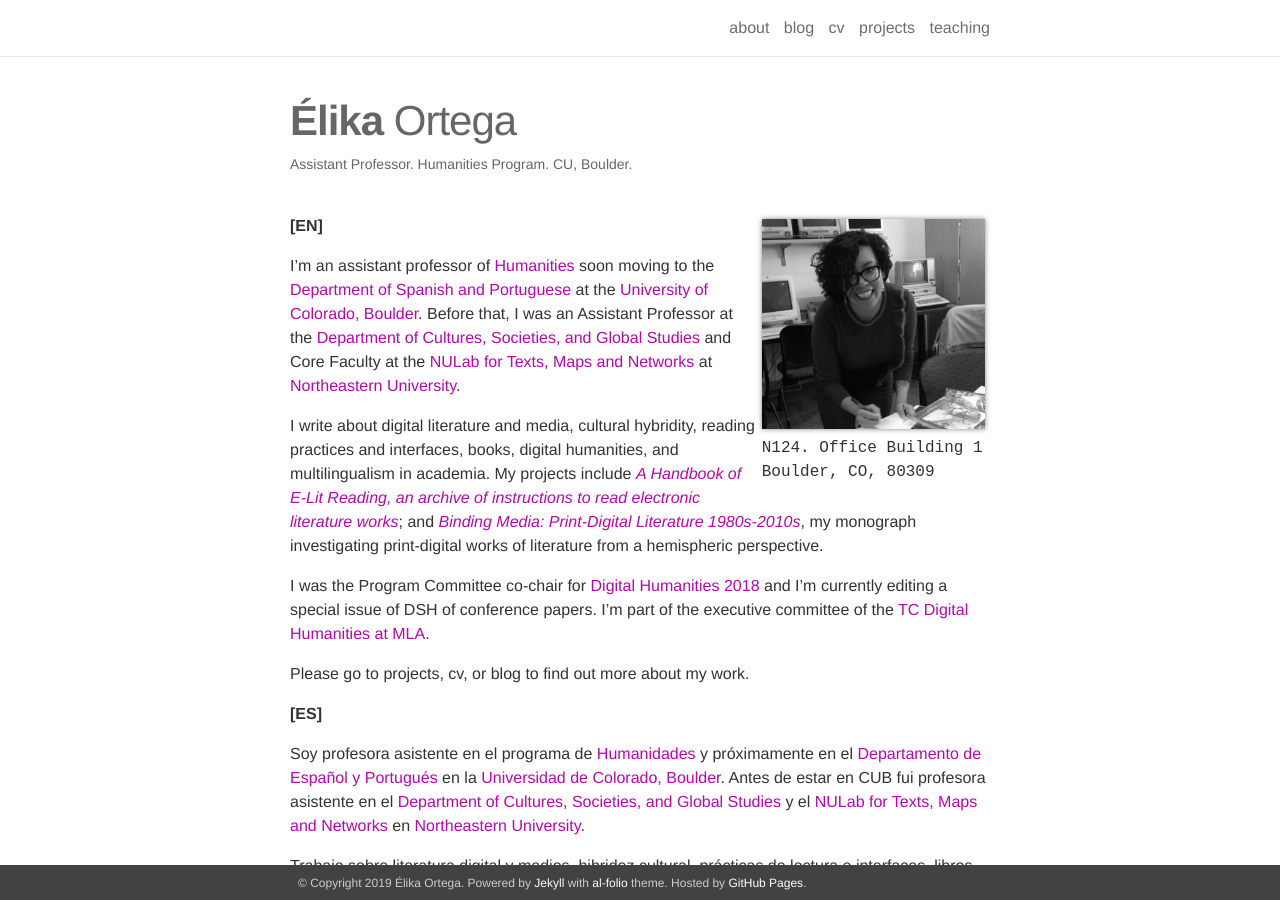
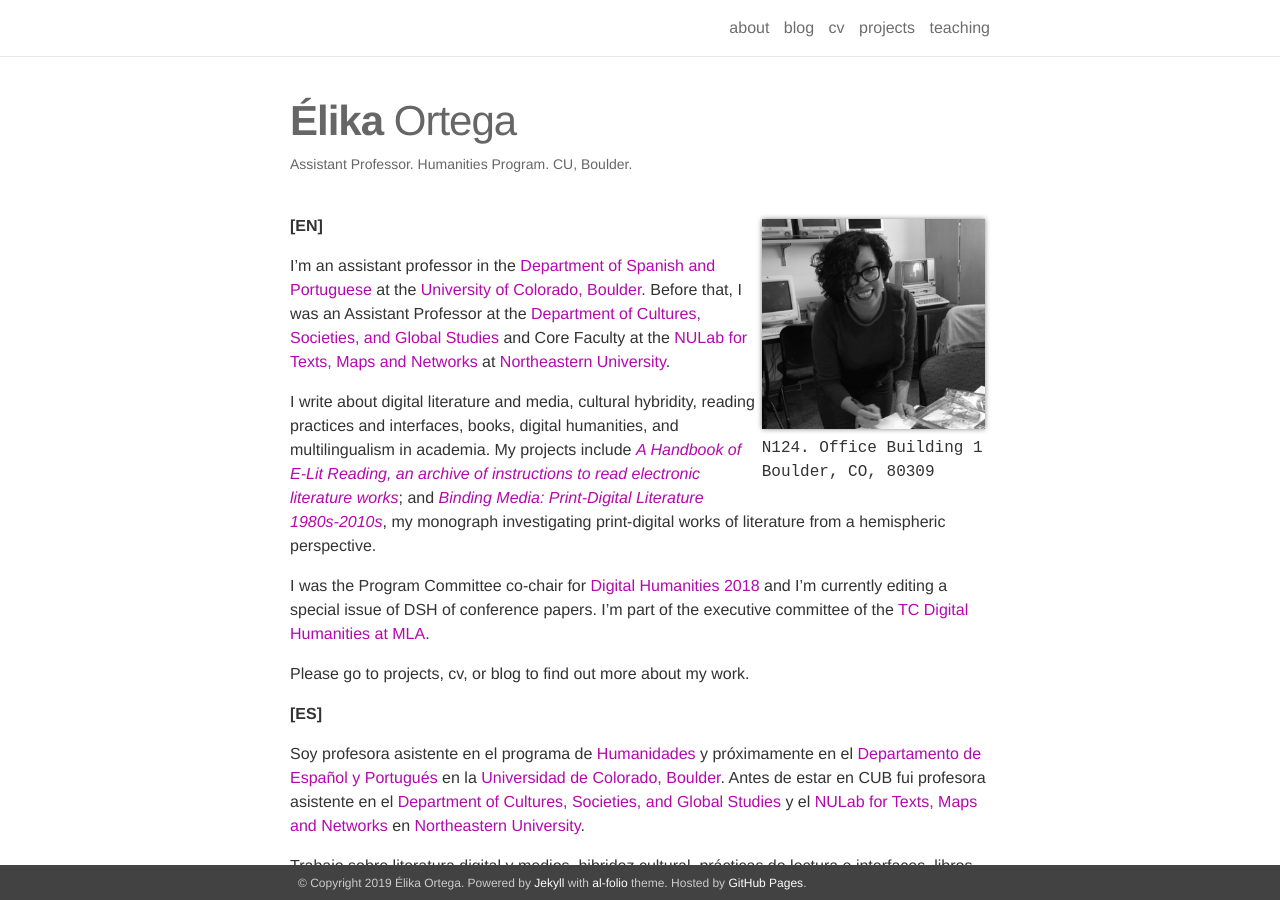
Before and after one commit to elikaortega/elikaortegadotnet, a Jekyll site: the page built from _pages/about.md, in a window 1280 px wide and 900 px high. Built offline with Jekyll 4.4.1, drawn with Linux system fonts in a browser that asks for light colours; nearby versions of some CDN libraries; some web fonts are replaced.

Commit message:
deleted humanities affiliation

```diff
--- a/_pages/about.md
+++ b/_pages/about.md
@@ -17,7 +17,7 @@
 
 **[EN]**
 
-I'm an assistant professor of [Humanities](https://www.colorado.edu/humanities/) soon moving to the [Department of Spanish and Portuguese](https://www.colorado.edu/spanish/) at the [University of Colorado, Boulder](https://www.colorado.edu/). Before that, I was an Assistant Professor at the [Department of Cultures, Societies, and Global Studies](http://www.northeastern.edu/globalstudies) and Core Faculty at the [NULab for Texts, Maps and Networks](http://www.northeastern.edu/nulab/) at [Northeastern University](http://www.northeastern.edu/).
+I'm an assistant professor in the [Department of Spanish and Portuguese](https://www.colorado.edu/spanish/) at the [University of Colorado, Boulder](https://www.colorado.edu/). Before that, I was an Assistant Professor at the [Department of Cultures, Societies, and Global Studies](http://www.northeastern.edu/globalstudies) and Core Faculty at the [NULab for Texts, Maps and Networks](http://www.northeastern.edu/nulab/) at [Northeastern University](http://www.northeastern.edu/).
 
 I write about digital literature and media, cultural hybridity, reading practices and interfaces, books, digital humanities, and multilingualism in academia. My projects include [_A Handbook of E-Lit Reading, an archive of instructions to read electronic literature works_](https://elikaortega.github.io/elikaortegadotnet/projects/5_project/); and [_Binding Media: Print-Digital Literature 1980s-2010s_](https://elikaortega.github.io/elikaortegadotnet/projects/1_project/), my monograph investigating print-digital works of literature from a hemispheric perspective.
 
```
